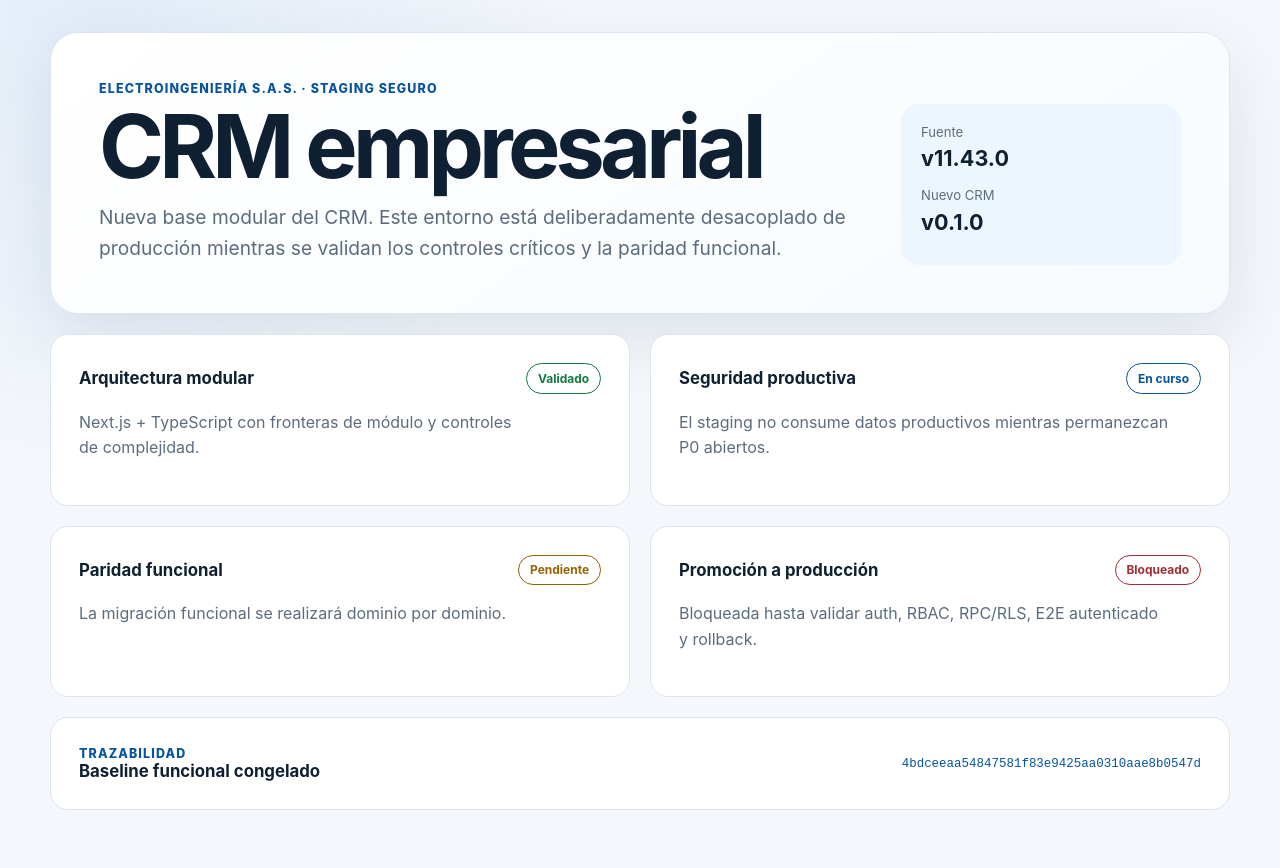
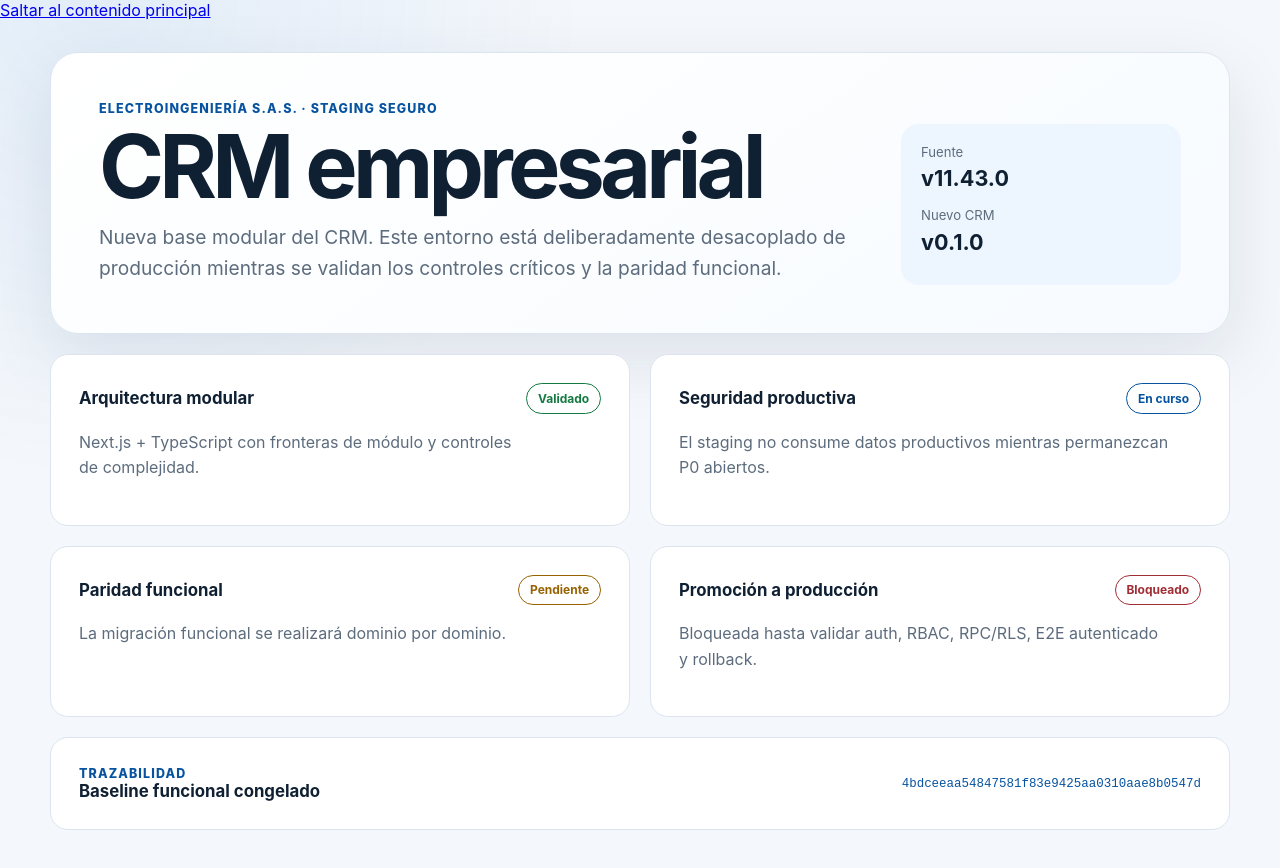
Before and after one commit to Electroingenieria-SAS/CRM, a Next.js app: page / in a window 1280 px wide. Shown: the top 868 px of the page. Built offline with nearby package versions, Linux system fonts and the light colour scheme.

Commit message:
a11y: add keyboard skip navigation

```diff
--- a/src/app/layout.tsx
+++ b/src/app/layout.tsx
@@ -16,7 +16,12 @@ export const viewport: Viewport = {
 export default function RootLayout({ children }: Readonly<{ children: React.ReactNode }>) {
   return (
     <html lang="es">
-      <body>{children}</body>
+      <body>
+        <a className="skip-link" href="#main-content">
+          Saltar al contenido principal
+        </a>
+        {children}
+      </body>
     </html>
   );
 }
```
